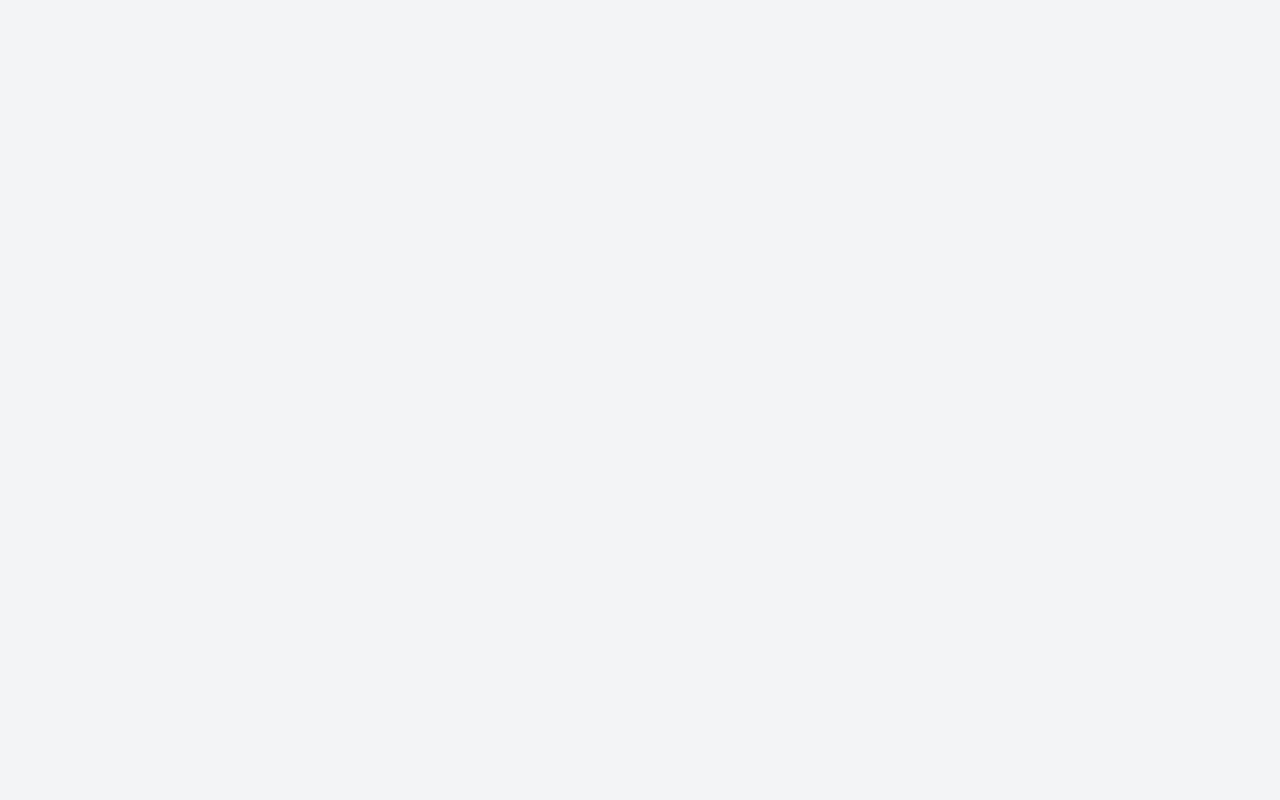
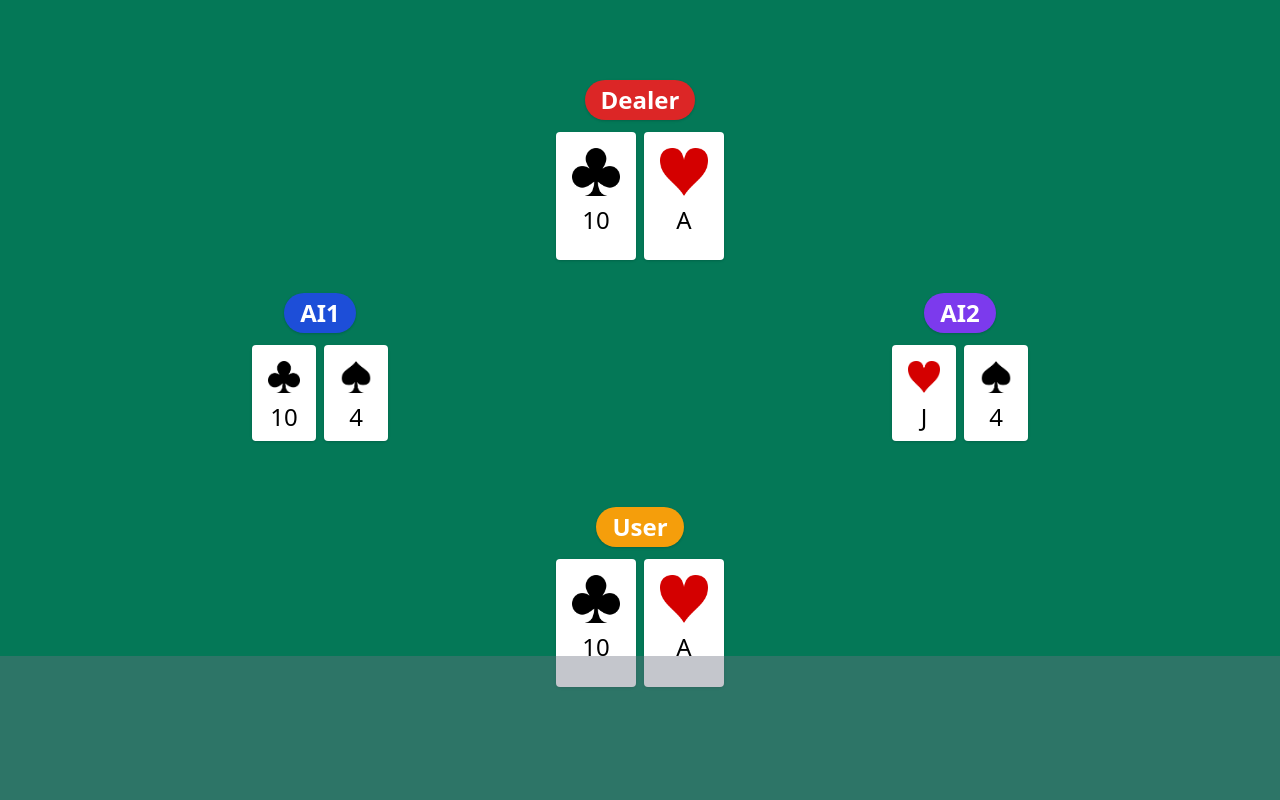
Before and after one commit to hiromu617/BlackJack, a website built with webpack: page index.html in a window 1280 px wide. Built offline with nearby package versions, Linux system fonts and the light colour scheme.

Commit message:
cards ui

```diff
--- a/index.html
+++ b/index.html
@@ -7,7 +7,98 @@
     <link href="https://unpkg.com/tailwindcss@^2/dist/tailwind.min.css" rel="stylesheet" />
     <title>Brack Jack</title>
   </head>
-  <body class="bg-gray-100">
+  <body>
+    <div id="target" class="bg-green-700 w-screen h-screen">
+      <!-- <section id="start-page" class="w-full h-full flex justify-center align-ce">
+        <div class="container m-auto text-center p-5">
+          <h1 class="mb-5 font-semibold text-3xl text-gray-100 tracking-tight">Welcome to Card Game!</h1>
+          <input type="text" name="name" id="name-input" placeholder="username" class="shadow mb-5 w-72 border bg-gray-100 text-gray-700 border-gray-300 py-2 pl-3 rounded-md outline-none focus:outline-none focus:bg-white focus:border-gray-500" />
+          <div class="relative w-72 m-auto mb-5">
+            <select id="game-type-select" class="shadow block appearance-none w-full bg-gray-100 border border-gray-300 text-gray-700 py-3 px-4 pr-8 rounded-md leading-tight focus:outline-none focus:bg-white focus:border-gray-500">
+              <option>brackjack</option>
+              <option>porker</option>
+            </select>
+            <div class="pointer-events-none absolute inset-y-0 right-0 flex items-center px-2 text-gray-700">
+              <svg class="fill-current h-4 w-4" xmlns="http://www.w3.org/2000/svg" viewBox="0 0 20 20"><path d="M9.293 12.95l.707.707L15.657 8l-1.414-1.414L10 10.828 5.757 6.586 4.343 8z" /></svg>
+            </div>
+          </div>
+          <div>
+            <button id="start-button" class="shadow py-3 w-72 text-xl text-white bg-green-500 hover:bg-green-400 rounded-xl">Start Game</button>
+          </div>
+        </div>
+      </section> -->
+      <section id="start-page" class="w-full h-full flex justify-center align-center">
+        <div class="container m-auto text-center h-4/5">
+          <div class="h-2/6 w-full flex justify-center">
+            <div id="dealer-cards" class="bg-green-700 h-full w-1/3">
+              <div>
+                <span class="shadow text-2xl inline-block bg-red-600 rounded-full px-4 py-1 text-xl font-semibold text-white">Dealer</span>
+              </div>
+              <div class="flex gap-2 align-center justify-center mt-3">
+                <div id="card" class="w-20 h-32 px-4 py-4 bg-white rounded shadow text-center">
+                  <img src="/img/club.png" alt="" />
+                  <p class="text-2xl mt-2">10</p>
+                </div>
+                <div id="card" class="w-20 h-32 px-4 py-4 bg-white rounded shadow text-center">
+                  <img src="/img/heart.png" alt="" />
+                  <p class="text-2xl mt-2">A</p>
+                </div>
+              </div>
+            </div>
+          </div>
+          <div class="h-2/6 w-full flex justify-around">
+            <div id="ai1-cards" class="h-full w-1/3">
+              <div>
+                <span class="shadow text-2xl inline-block bg-blue-700 rounded-full px-4 py-1 text-xl font-semibold text-white">AI1</span>
+              </div>
+              <div class="flex gap-2 align-center justify-center mt-3">
+                <div id="ai-card" class="w-16 h-24 px-4 py-4 bg-white rounded shadow text-center">
+                  <img src="/img/club.png" alt="" />
+                  <p class="text-2xl mt-2">10</p>
+                </div>
+                <div id="ai-card" class="w-16 h-24 px-4 py-4 bg-white rounded shadow text-center">
+                  <img src="/img/spade.png" alt="" />
+                  <p class="text-2xl mt-2">4</p>
+                </div>
+              </div>
+            </div>
+            <div id="ai2-cards" class="h-full w-1/3">
+              <div>
+                <span class="shadow text-2xl inline-block bg-purple-600 rounded-full px-4 py-1 text-xl font-semibold text-white">AI2</span>
+              </div>
+              <div class="flex gap-2 align-center justify-center mt-3">
+                <div id="ai-card" class="w-16 h-24 px-4 py-4 bg-white rounded shadow text-center">
+                  <img src="/img/heart.png" alt="" />
+                  <p class="text-2xl mt-2">J</p>
+                </div>
+                <div id="ai-card" class="w-16 h-24 px-4 py-4 bg-white rounded shadow text-center">
+                  <img src="/img/spade.png" alt="" />
+                  <p class="text-2xl mt-2">4</p>
+                </div>
+              </div>
+            </div>
+          </div>
+          <div class="h-2/6 w-full flex justify-center">
+            <div id="player-cards" class="bg-green-700 h-full w-2/5">
+              <div>
+                <span class="shadow text-2xl inline-block bg-yellow-500 rounded-full px-4 py-1 text-xl font-semibold text-white">User</span>
+              </div>
+              <div class="flex gap-2 align-center justify-center mt-3">
+                <div id="card" class="w-20 h-32 px-4 py-4 bg-white rounded shadow text-center">
+                  <img src="/img/club.png" alt="" />
+                  <p class="text-2xl mt-2">10</p>
+                </div>
+                <div id="card" class="w-20 h-32 px-4 py-4 bg-white rounded shadow text-center">
+                  <img src="/img/heart.png" alt="" />
+                  <p class="text-2xl mt-2">A</p>
+                </div>
+              </div>
+            </div>
+          </div>
+        </div>
+        <div id="operation-space" class="fixed h-36 w-full bg-gray-500 opacity-40 bottom-0"></div>
+      </section>
+    </div>
     <script src="./dist/index.js"></script>
   </body>
 </html>
```
Also changed, not shown: img/club.png (added), img/diamond.png (added), img/heart.png (added), img/spade.png (added).
